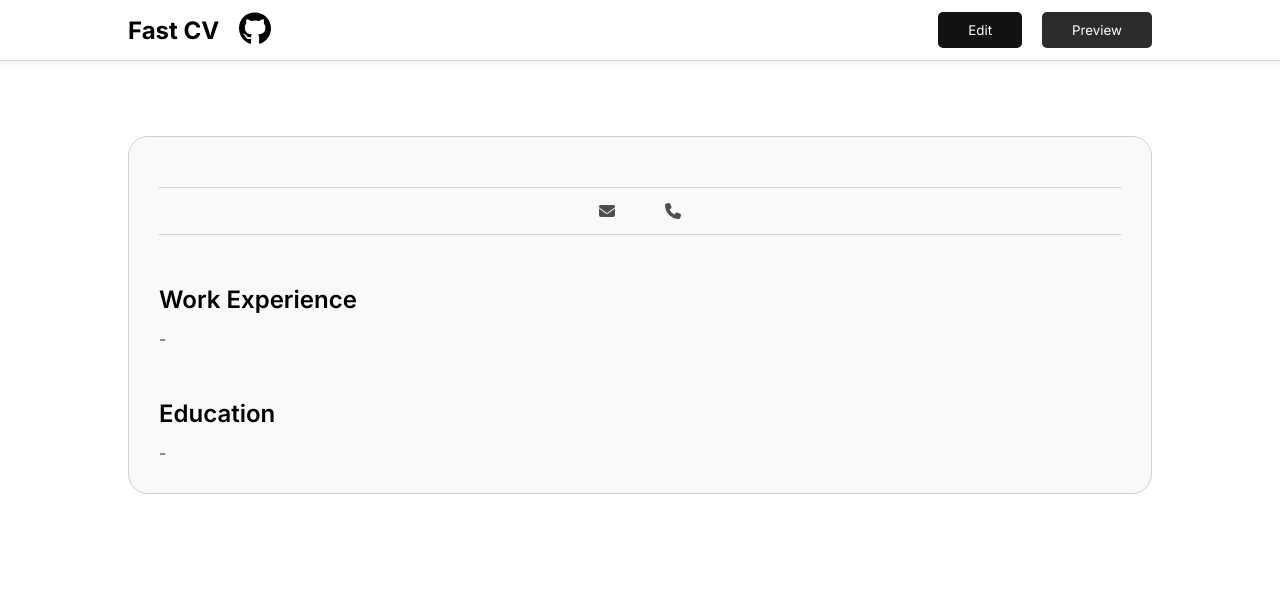
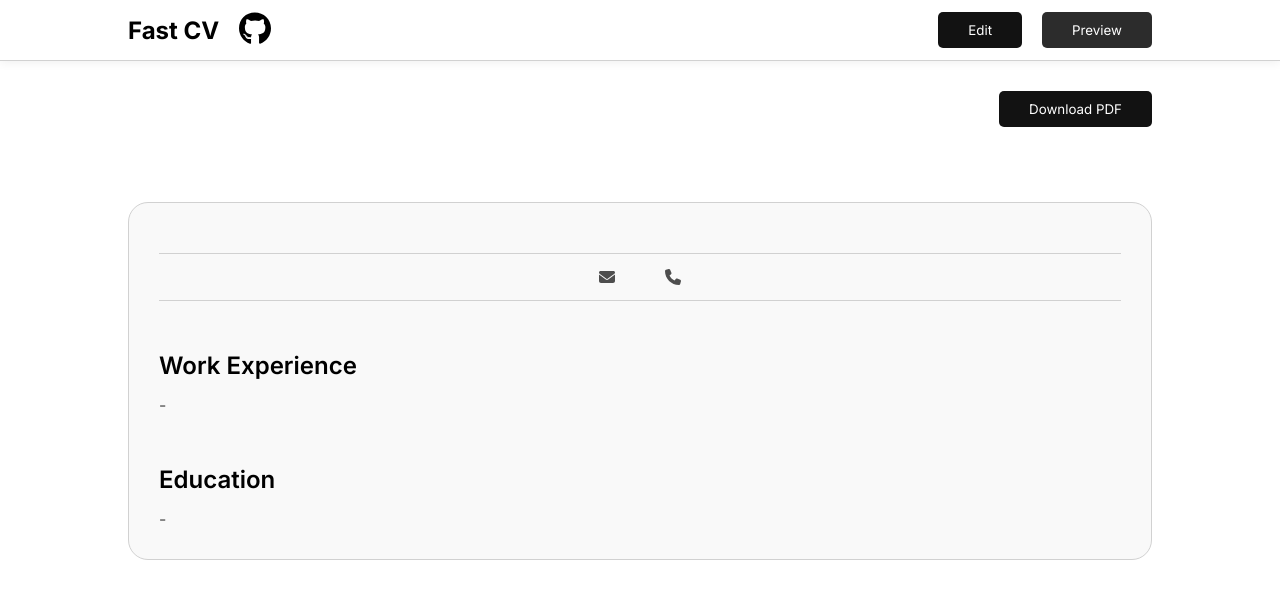
Before and after one commit to x6Nenko/Odin-CV-Application, a React (Vite) app: page / in a window 1280 px wide. Both pictures are taken after a click on the button "Preview". Shown: the top 598 px of the page. Built offline with nearby package versions, Linux system fonts and the light colour scheme.

Commit message:
Add feature to download CV as PDF

```diff
--- a/package.json
+++ b/package.json
@@ -10,6 +10,8 @@
     "preview": "vite preview"
   },
   "dependencies": {
+    "html2canvas": "^1.4.1",
+    "jspdf": "^2.5.1",
     "react": "^18.2.0",
     "react-dom": "^18.2.0"
   },
--- a/src/components/previewCV/Preview.jsx
+++ b/src/components/previewCV/Preview.jsx
@@ -3,10 +3,26 @@ import phoneIcon from "../../assets/phone-solid.svg"
 import emailIcon from "../../assets/envelope-solid.svg"
 import WorkExperienceItem from "./WorkExperienceItem"
 import EducationExperienceItem from "./EducationExperienceItem"
+import html2canvas from "html2canvas";
+import { jsPDF } from "jspdf";
 
 const Preview = ({ generalState, educationState, experienceState }) => {
+  const downloadPdfDocument = (rootElementId) => {
+    const input = document.getElementById(rootElementId);
+    html2canvas(input)
+      .then((canvas) => {
+          const imgData = canvas.toDataURL('image/png');
+          const pdf = new jsPDF();
+          pdf.addImage(imgData,'JPEG',2,2,canvas.width*0.2,canvas.height*0.2,"a","FAST");
+          pdf.save("fastcv.pdf");
+      })
+  }
+
   return (
-    <section className="previewSection">
+    <>
+      <button className="downloadBtn" onClick={() => downloadPdfDocument("previewSection")}>Download PDF</button>
+
+      <section className="previewSection" id="previewSection">
         <article>
           <h1 className="name">{generalState.firstName} {generalState.lastName}</h1>
         </article>
@@ -44,6 +60,7 @@ const Preview = ({ generalState, educationState, experienceState }) => {
         </article>
 
       </section>
+    </>
   )
 }
 
--- a/src/styles/editCV.css
+++ b/src/styles/editCV.css
@@ -7,8 +7,6 @@ section {
     border: 1px solid #d1d1d1;
     padding: 30px;
     border-radius: 20px;
-
-
     background-color: #f5f5f599;
 }
 
--- a/src/styles/previewCV.css
+++ b/src/styles/previewCV.css
@@ -57,6 +57,11 @@
     align-items: center;
 }
 
+.downloadBtn {
+    display: block;
+    margin-left: auto;
+}
+
 @media screen and (max-width: 760px) {
     .experienceItem {
         flex-direction: column;
@@ -72,3 +77,10 @@
         gap: 10px;
     }
 }
+
+@media screen and (max-width: 460px) {
+    .downloadBtn {
+        display: block;
+        margin: auto;
+    }
+}
```
Also changed, not shown: 1 other file (tests, documents, lock files or other folders). Lines whose indentation alone changed are shown as unchanged.
